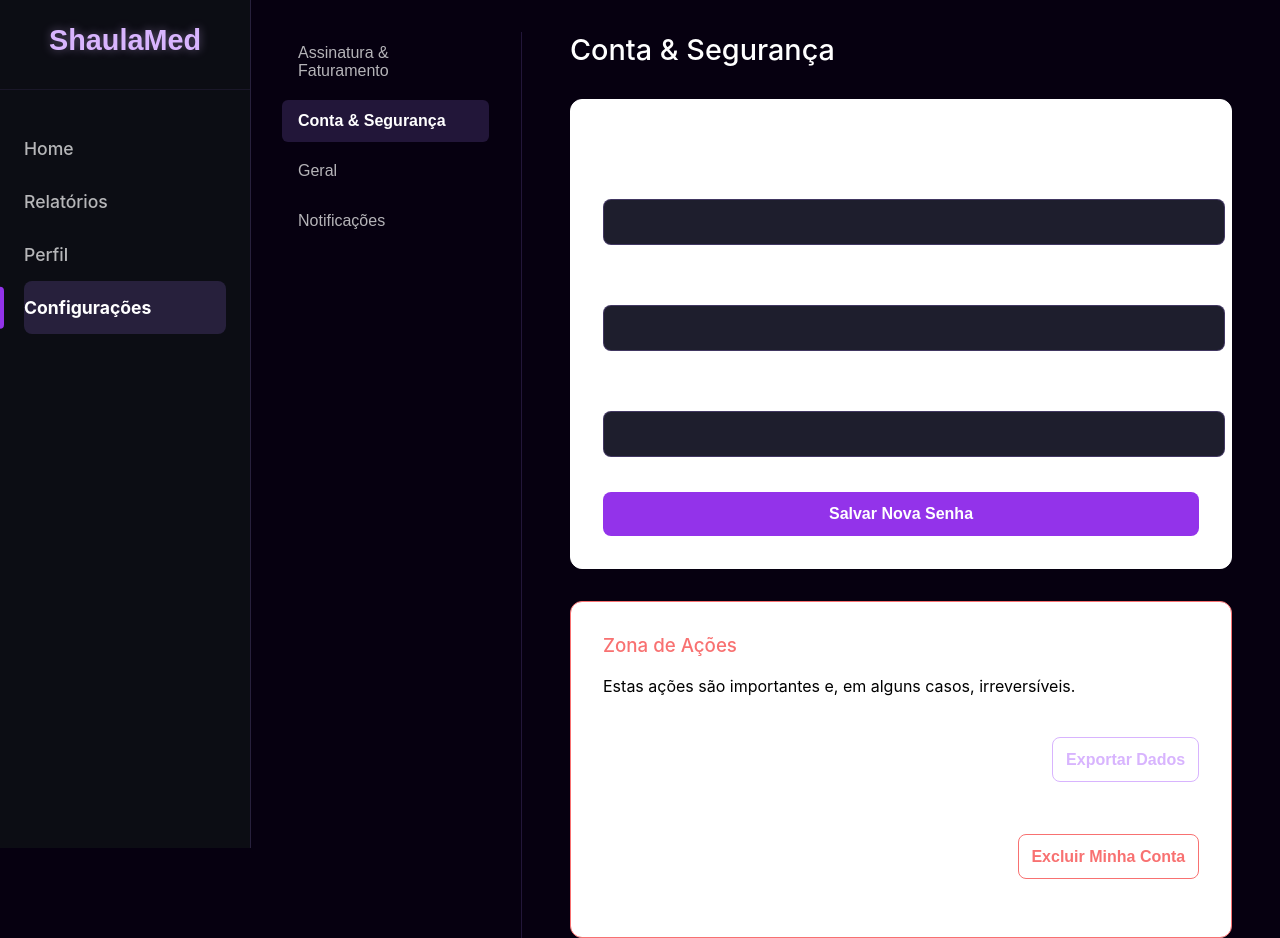
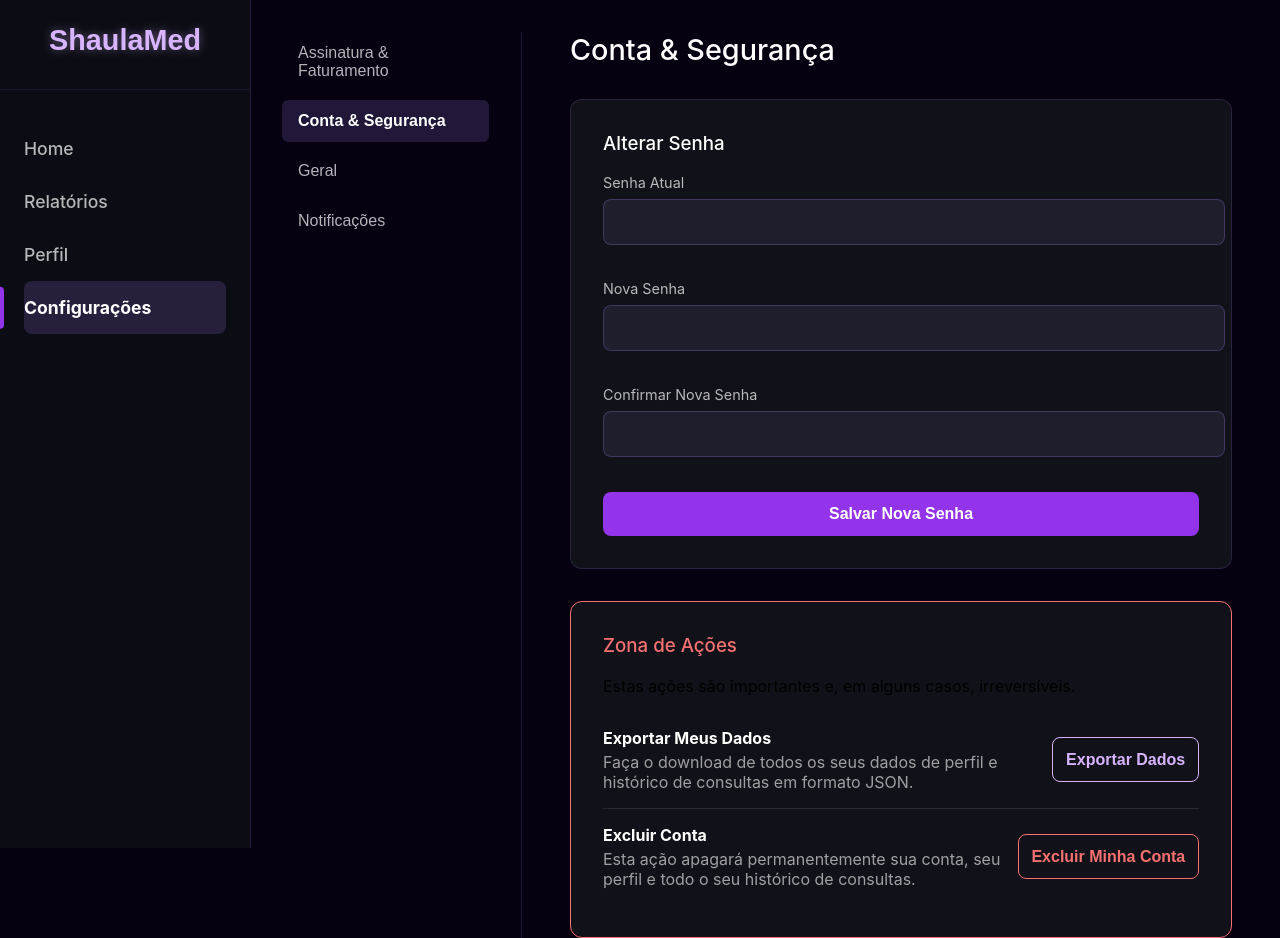
Before and after one commit to abraao-mmm/ShaulaMED-, a React (Vite) app in the folder shaulamed-frontend/: page /configuracoes in a window 1280 px wide. Both pictures are taken after a click on the button "Conta & Segurança". Built offline with nearby package versions, Linux system fonts and the light colour scheme; the HTML template or start-up script is replaced by a standard one; a web font is replaced by a local one.

Commit message:
Update Section.css

```diff
--- a/shaulamed-frontend/src/components/settings/Section.css
+++ b/shaulamed-frontend/src/components/settings/Section.css
@@ -9,10 +9,10 @@
 }
 
 .widget {
-  background: #ffffff;
+  background: #111119;
   border-radius: 12px;
   padding: 2rem;
-  border: 1px solid rgb(255, 255, 255);
+  border: 1px solid rgba(147, 112, 219, 0.2);
 }
 
 .widget h3 {
@@ -21,10 +21,31 @@
     font-weight: 500;
 }
 
+/* --- Estilos da Seção de Assinatura --- */
+
+.section-subtitle {
+    color: rgba(255, 255, 255, 0.7);
+    text-align: center;
+    margin-top: -1.5rem;
+    margin-bottom: 2rem;
+}
+
 .plan-name {
     font-size: 1.5rem;
     color: #d8b4fe;
     font-weight: bold;
+}
+
+.pro-features {
+  list-style: none;
+  padding: 0;
+  margin: 1.5rem 0;
+  text-align: left;
+}
+
+.pro-features li {
+  margin-bottom: 0.5rem;
+  color: rgba(255, 255, 255, 0.9);
 }
 
 .upgrade-button {
@@ -43,25 +64,6 @@
 
 .upgrade-button:hover {
     background-color: #7e22ce;
-}
-
-.widget-footer {
-    font-size: 0.8rem;
-    color: rgba(255, 255, 255, 0.5);
-    text-align: center;
-    margin-top: 1.5rem;
-}
-
-.pro-features {
-  list-style: none;
-  padding: 0;
-  margin: 1.5rem 0;
-  text-align: left;
-}
-
-.pro-features li {
-  margin-bottom: 0.5rem;
-  color: rgba(255, 255, 255, 0.9);
 }
 
 .manage-button {
@@ -84,15 +86,14 @@
   color: white;
 }
 
-/* Adicione ao final de src/components/settings/Section.css */
-.section-subtitle {
-    color: rgba(255, 255, 255, 0.7);
+.widget-footer {
+    font-size: 0.8rem;
+    color: rgba(255, 255, 255, 0.5);
     text-align: center;
-    margin-top: -1.5rem;
-    margin-bottom: 2rem;
+    margin-top: 1.5rem;
 }
 
-/* Adicione ao final de src/components/settings/Section.css */
+/* --- Estilos da Seção de Conta & Segurança --- */
 
 .settings-form {
   display: flex;
```
